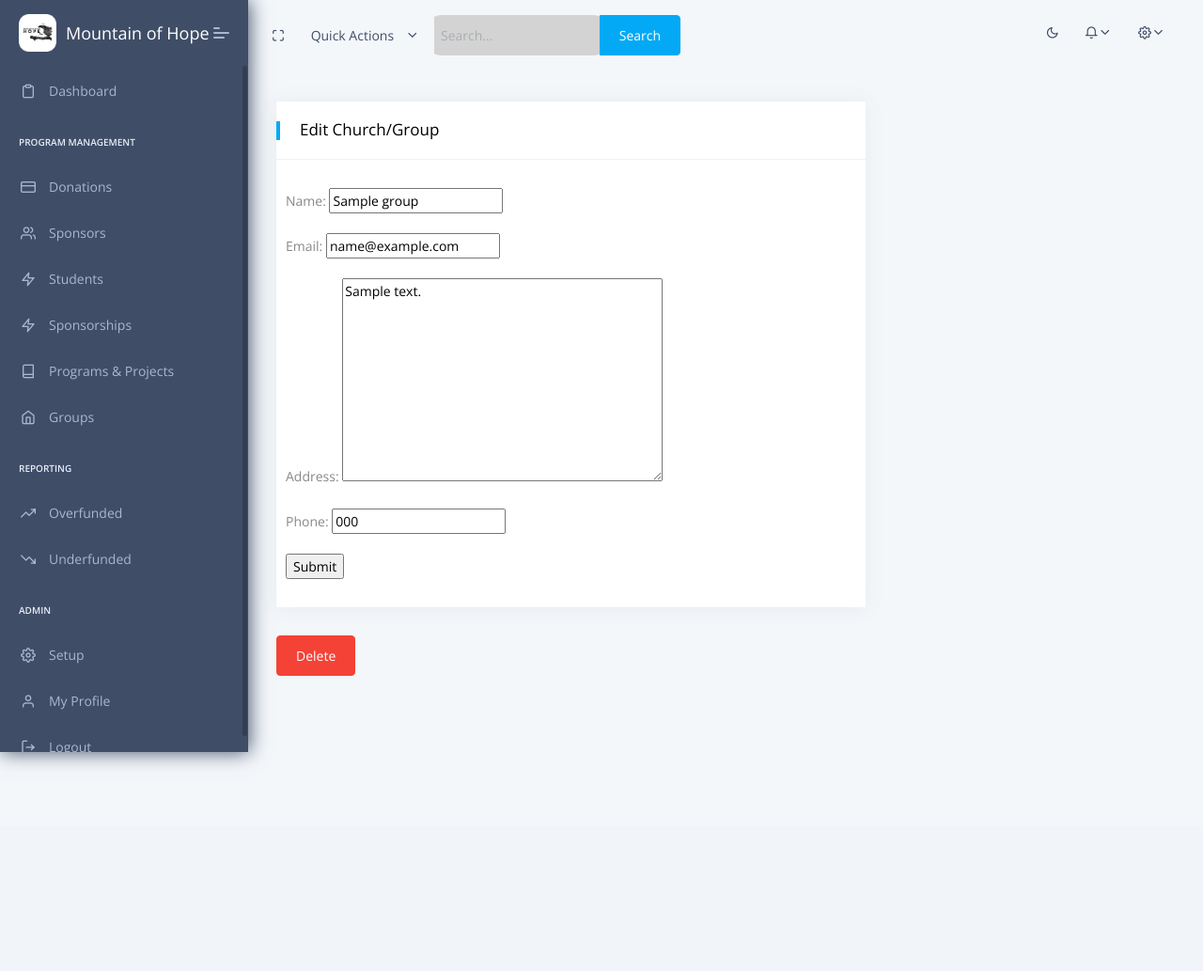
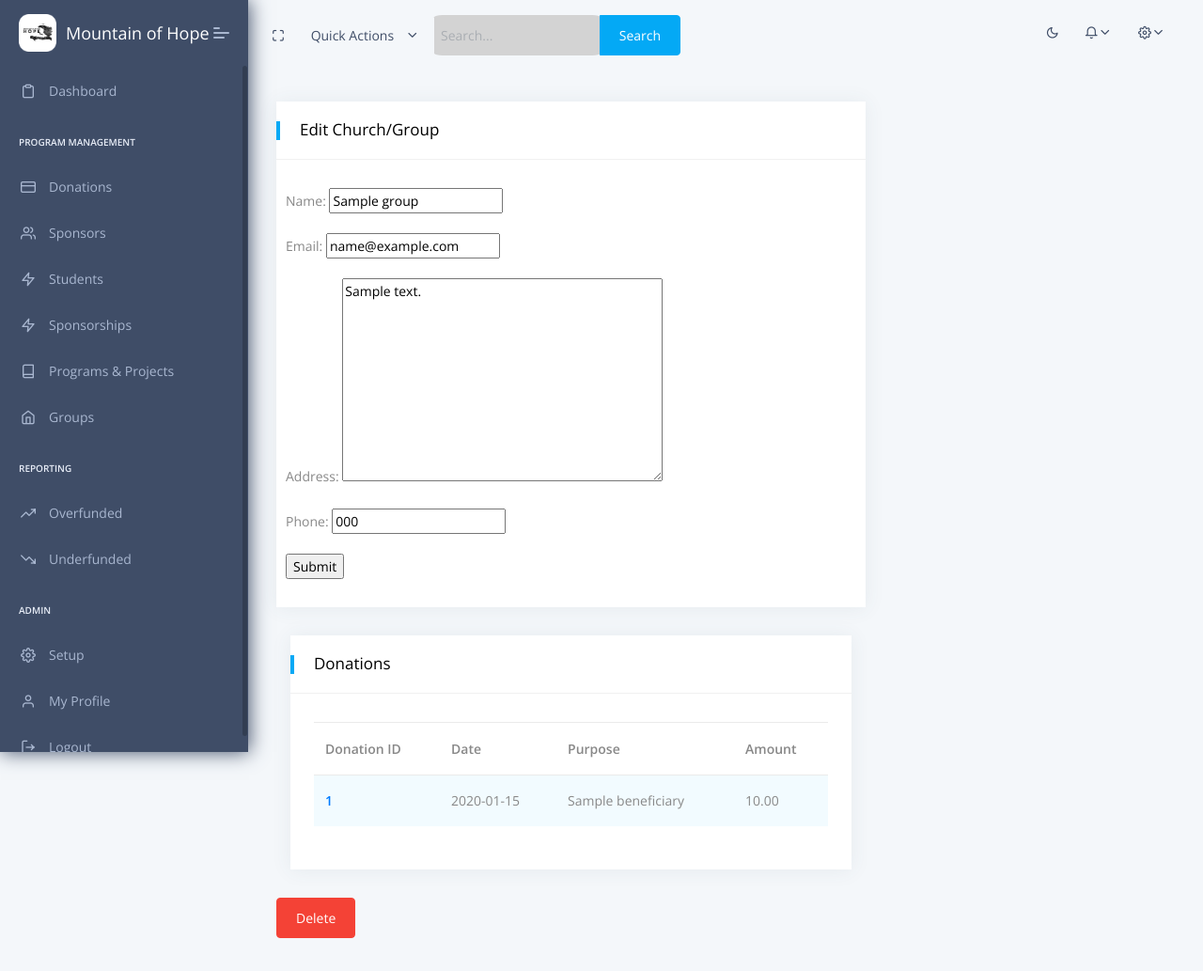
Before and after one commit to Mountain-of-Hope/advocate, a Django app: page /group/1 in a window 1280 px wide. Shown: the whole page at 94% size. Before the commit the page ends 814 px from the top, so only its background shows below. Run offline with Django 3.2, Linux system fonts and the light colour scheme; a user stored in the database is signed in; tables that the repository leaves empty hold one stand-in row (values such as "Sample post"); some libraries are stand-ins or nearby versions.

Commit message:
add donation histories for donors

```diff
--- a/apps/home/models.py
+++ b/apps/home/models.py
@@ -59,7 +59,7 @@ class SponsorshipType(models.Model):
 
 class Donor(Person):
     #sponsorships = models.ManyToManyField(Sponsorship, blank=True)
-    group = models.ForeignKey(Group, on_delete=models.PROTECT, blank=True, null=True)
+    group = models.ForeignKey(Group, on_delete=models.SET_NULL, blank=True, null=True)
     #donations = GenericRelation(Donation, related_query_name='donations')
 
 
@@ -75,13 +75,13 @@ class Beneficiary(Person):
         return self.name
 
 class Sponsorship(models.Model):
-    type = models.ForeignKey(SponsorshipType, on_delete=models.CASCADE)
+    type = models.ForeignKey(SponsorshipType, on_delete=models.SET_NULL, null=True)
     begin_date = models.DateField(blank=True)
     end_date = models.DateField(blank=True, null=True)
     payment_interval = models.IntegerField(choices=PAYMENT_INTERVALS, default='Monthly')
     additional_cost = models.DecimalField(max_digits=10, decimal_places=2, null=True)
     donor = models.ManyToManyField(Donor)
-    beneficiary = models.ForeignKey(Beneficiary, on_delete=models.PROTECT)
+    beneficiary = models.ForeignKey(Beneficiary, on_delete=models.SET_NULL, null=True )
     # TODO: add status field?
 
     @property
--- a/apps/home/views.py
+++ b/apps/home/views.py
@@ -347,6 +347,7 @@ def Donation_Detail(request, id):
 def Group_Detail(request, id):
     group = Group.objects.get(id=id)
     template = loader.get_template('home/group.html')
+    donations = Donation.objects.filter(group=group)
 
     if request.method == 'POST':
         form = GroupForm(request.POST, instance=group)
@@ -364,6 +365,7 @@ def Group_Detail(request, id):
 
     context = {
         'group':group,
+        'donations':donations,
         'form':form,
     }
     return HttpResponse(template.render(context, request))
@@ -372,6 +374,7 @@ def Group_Detail(request, id):
 def Sponsor_Detail(request, id):
     donor = Donor.objects.get(id=id)
     template = loader.get_template('home/sponsor.html')
+    donations = Donation.objects.filter(donor=donor)
 
 
     # TODO: fix address updating... currently, it just creates an entirely new record in address table
@@ -392,6 +395,7 @@ def Sponsor_Detail(request, id):
 
     context = {
         'sponsor':donor,
+        'donations':donations,
         'form': donorform,
     }
     return HttpResponse(template.render(context, request))
--- a/apps/templates/home/group.html
+++ b/apps/templates/home/group.html
@@ -31,6 +31,40 @@
                                                     <input type="submit" value="Submit">
                                                 </form>
 
+                                            </div>
+                                        </div>
+                                    </div>
+
+                                    <div class="col-xl-12">
+                                        <div class="card">
+                                            <div class="card-header">
+                                                <h5>Donations</h5>
+                                            </div>
+                                            <div class="card-block table-border-style">
+                                                <div class="table-responsive">
+                                                    <table class="table table-striped">
+                                                        <thead>
+                                                            <tr>
+                                                                <th>Donation ID</th>
+                                                                <th>Date</th>
+                                                                <th>Purpose</th>
+                                                                <th>Amount</th>
+                                                            </tr>
+                                                        </thead>
+                                                        <tbody>
+
+                                                            {% for donation in donations %}
+                                                                <tr>
+                                                                    <th scope="row"><a href="../donation/{{donation.id}}">{{donation.id}}</a></th>
+                                                                    <td>{{donation.date}}</td>
+                                                                    <td>{{donation.beneficiary}}</td>
+                                                                    <td>{{donation.amount}}</td>
+                                                                </tr>
+                                                            {% endfor %}
+
+                                                        </tbody>
+                                                    </table>
+                                                </div>
                                             </div>
                                         </div>
                                     </div>
```
Also changed, not shown: apps/templates/home/sponsor.html (+35 -0 lines), apps/home/migrations/0003_alter_donor_group.py (added), apps/home/migrations/0004_alter_donor_group.py (added), apps/home/migrations/0005_alter_sponsorship_beneficiary_alter_sponsorship_type.py (added).
